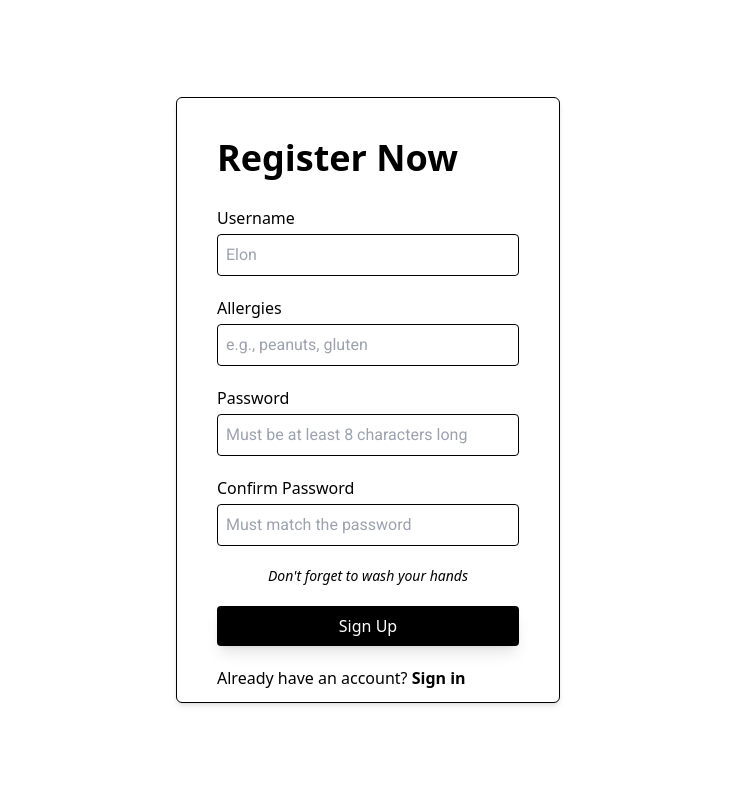
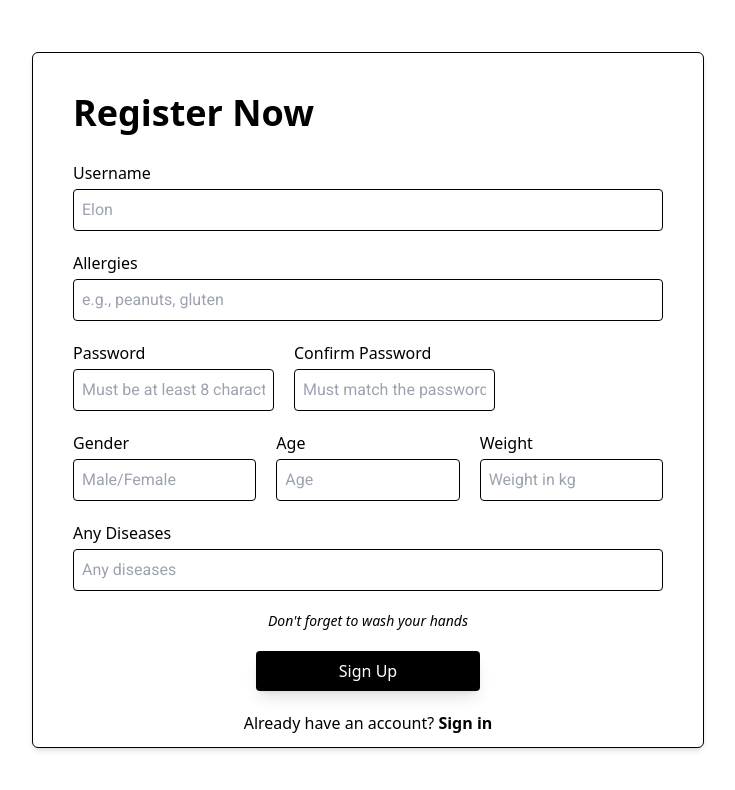
Before and after one commit to uttamkn/safe-spoon, a React (Vite) app: page /auth in a window 1280 px wide. Both pictures are taken after a click on the button "Sign up". Shown: the top 790 px of the page, without its empty margins (272-1007 px from the left). Built offline with nearby package versions, Linux system fonts and the light colour scheme; no server answers.

Commit message:
Update signup component to add more input fields

```diff
--- a/src/components/SignUp.tsx
+++ b/src/components/SignUp.tsx
@@ -14,6 +14,10 @@ const SignUp: React.FC<SignUpProps> = ({ switchToSignIn }) => {
     password: "",
     confirm_password: "",
     allergies: [],
+    gender: "",
+    age: "",
+    weight: "",
+    anyDiseases: ""
   });
   const [error, setError] = useState<string>("");
 
@@ -49,6 +53,10 @@ const SignUp: React.FC<SignUpProps> = ({ switchToSignIn }) => {
         password: "",
         confirm_password: "",
         allergies: [],
+        gender: "",
+        age: "",
+        weight: "",
+        anyDiseases: ""
       });
       toast.success("User created successfully");
       switchToSignIn();
@@ -66,7 +74,7 @@ const SignUp: React.FC<SignUpProps> = ({ switchToSignIn }) => {
   };
 
   return (
-    <div className="w-96 flex flex-col pl-10 pt-10 pr-10 pb-3 justify-center bg-secondary gap-5 rounded-md border border-primary shadow-md text-primary">
+    <div className="w-full max-w-2xl flex flex-col pl-10 pt-10 pr-10 pb-3 justify-center bg-secondary gap-5 rounded-md border border-primary shadow-md text-primary mx-auto">
       <h1 className="font-heading2 font-bold text-4xl mb-2 text-primary cursor-default">
         Register Now
       </h1>
@@ -91,6 +99,7 @@ const SignUp: React.FC<SignUpProps> = ({ switchToSignIn }) => {
           onChange={handleChange}
         />
 
+        <div className="flex gap-5">
           <Input
             label="Password"
             type="password"
@@ -111,19 +120,60 @@ const SignUp: React.FC<SignUpProps> = ({ switchToSignIn }) => {
             onChange={handleChange}
             required={true}
           />
+        </div>
 
-        {error && <div className="text-center text-red-600">*{error}*</div>}
+        <div className="flex gap-5">
+          <Input
+            label="Gender"
+            type="text"
+            name="gender"
+            placeholder="Male/Female"
+            value={formData.gender}
+            onChange={handleChange}
+          />
+
+          <Input
+            label="Age"
+            type="number"
+            name="age"
+            placeholder="Age"
+            value={formData.age}
+            onChange={handleChange}
+          />
+
+          <Input
+            label="Weight"
+            type="number"
+            name="weight"
+            placeholder="Weight in kg"
+            value={formData.weight}
+            onChange={handleChange}
+          />
+        </div>
+
+        <Input
+          label="Any Diseases"
+          type="text"
+          name="anyDiseases"
+          placeholder="Any diseases"
+          value={formData.anyDiseases}
+          onChange={handleChange}
+        />
+
+        {error && <div className="text-center text-red-600">{error}</div>}
         <div className="w-100 text-center text-sm italic font-light text-primary cursor-default">
           Don't forget to wash your hands
         </div>
+        <div className="flex justify-center">
           <button
-          className="text-secondary w-full bg-primary rounded p-2 shadow-lg active:shadow-none"
+            className="text-secondary w-56 bg-primary rounded p-2 px-3 shadow-lg active:shadow-none align-center"
             type="submit"
           >
             Sign Up
           </button>
+        </div>
       </form>
-      <div className="w-full">
+      <div className="w-full text-center">
         Already have an account?{" "}
         <button className="font-semibold" onClick={switchToSignIn}>
           Sign in
--- a/src/types.ts
+++ b/src/types.ts
@@ -14,4 +14,8 @@ export type UserSignUp = {
   password: string;
   confirm_password: string;
   allergies: string[];
+  gender: string;
+  age: string;
+  weight: string;
+  anyDiseases:string;
 };
```
Lines whose indentation alone changed are shown as unchanged.
